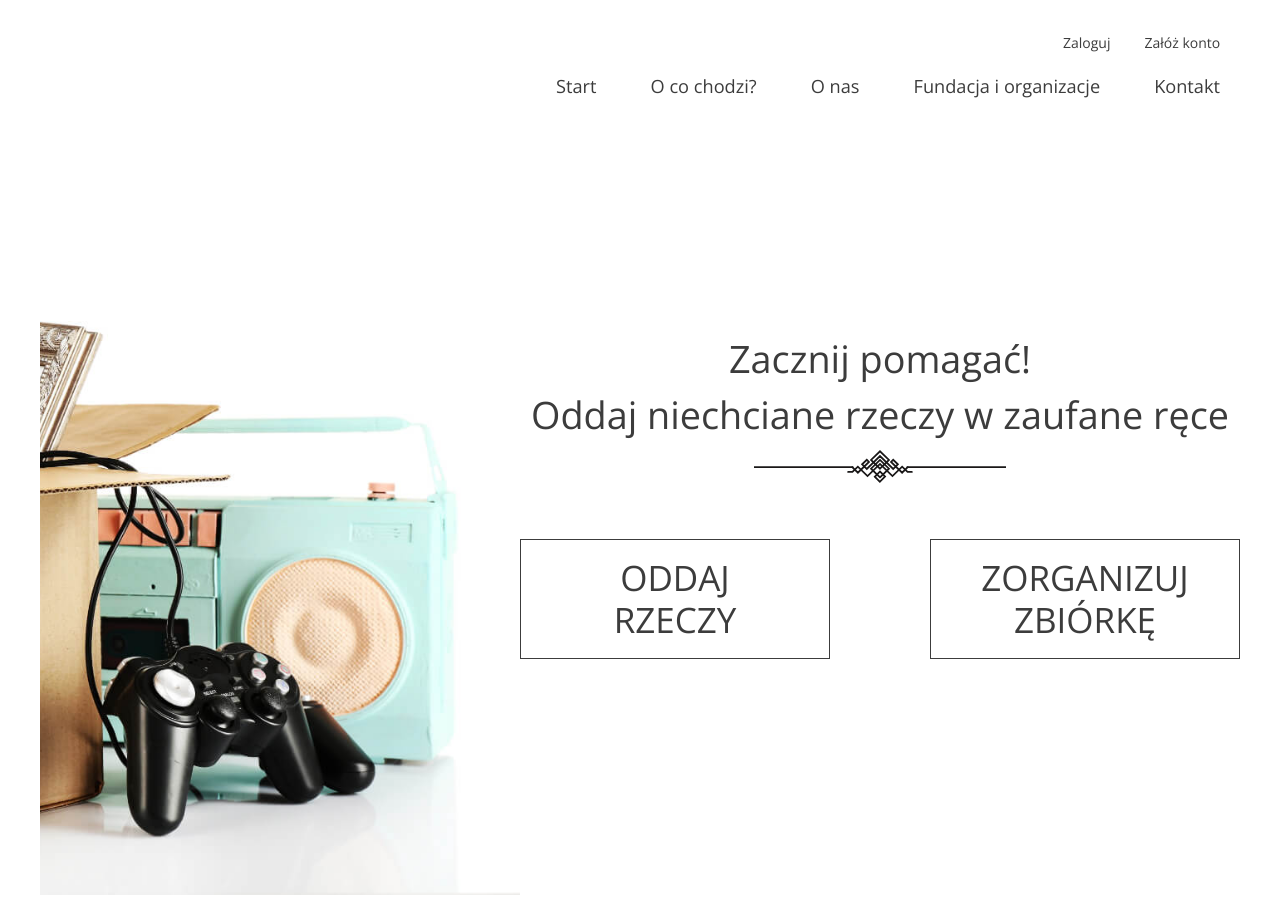
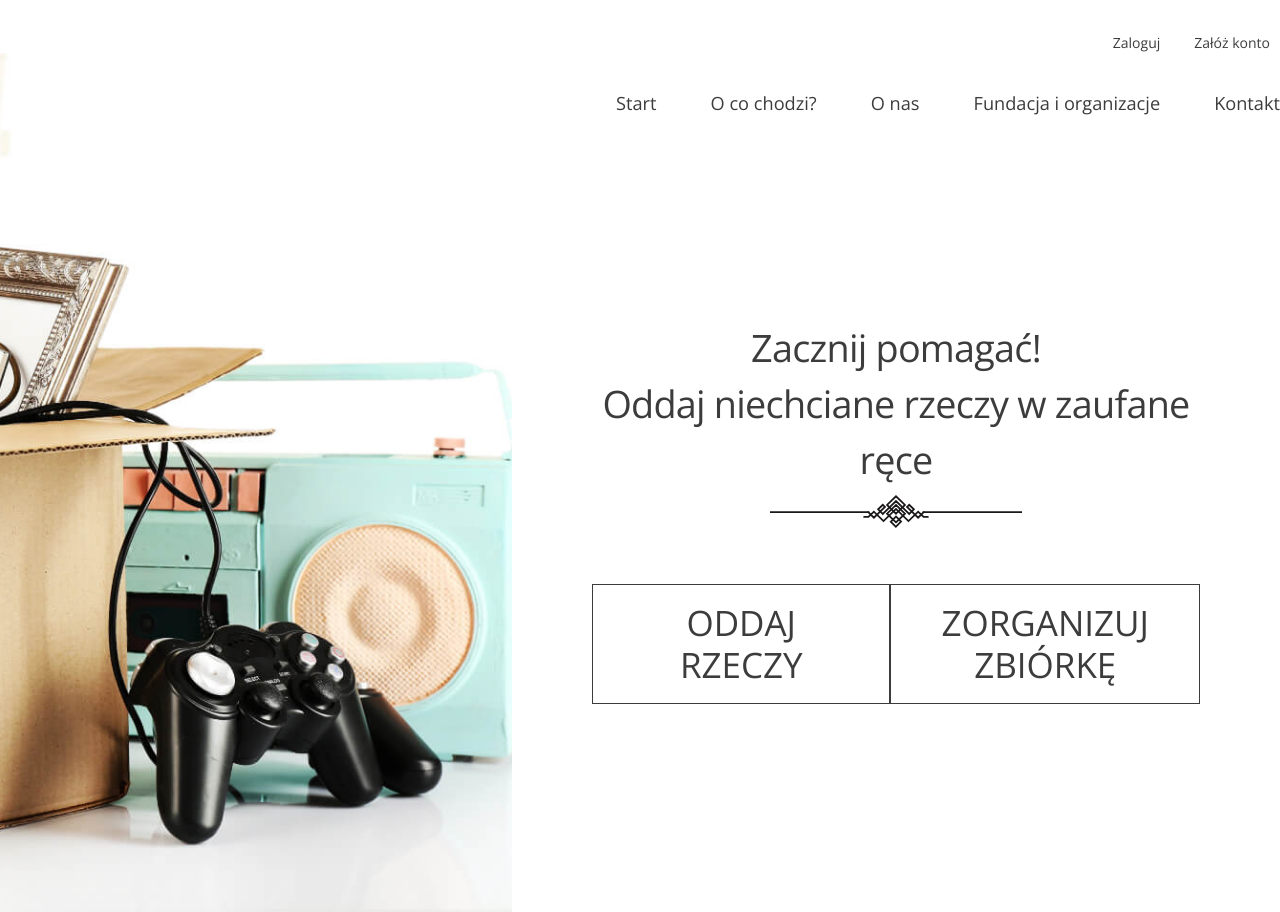
Before and after one commit to Fuksiaczek/CL_PortfolioLab_01, a React (Create React App) app: page / in a window 1280 px wide. Built offline with nearby package versions, Linux system fonts and the light colour scheme.

Commit message:
new branch - max_width_testing

```diff
--- a/src/components/home/HomeMainSection.js
+++ b/src/components/home/HomeMainSection.js
@@ -13,9 +13,7 @@ class HomeMainSection extends Component
                 <section className="section-main">
                     <div className="container">
                         <div className="main">
-                            <div className="main-background">
-
-                            </div>
+                            <div className="main-background"/>
                             <div className="main-info">
                                 <div className="main-info-text">
                                     <h2>Zacznij pomagać!</h2>
--- a/src/scss/home/_home.scss
+++ b/src/scss/home/_home.scss
@@ -6,27 +6,29 @@
   display: flex;
   width: 100%;
   height: 800px;
+  position: relative;
 
   .main-background
   {
     //position: relative;
     display: flex;
     height: inherit;
-    flex: 2 1 0;
-    background: url("../../assets/Home-Hero-Image.jpg") no-repeat right/cover;
+    width: 40%;
+    //background: url("../../assets/Home-Hero-Image.jpg") no-repeat right/cover;
   }
 
-  //.help-start-background::before
-  //{
-  //  content: "";
-  //  display: flex;
-  //  background: url("../../assets/Home-Hero-Image.jpg") no-repeat right/cover;
-  //  //background-position: bottom left;
-  //  position: absolute;
-  //  height: 100%;
-  //  width: 100%;
-  //
-  //}
+  .main-background::after
+  {
+    content: "";
+    display: flex;
+    height: 115%;
+    width: 87%;
+    background: url("../../assets/Home-Hero-Image.jpg") no-repeat bottom/cover;
+    position: absolute;
+    bottom: 0;
+    right: 60%;
+
+  }
 
   .main-info
   {
@@ -35,7 +37,8 @@
     justify-content: center;
     align-items: center;
     flex-direction: column;
-    flex: 3 1 0;
+    width: 60%;
+    padding: 80px;
 
     .main-info-text
     {
@@ -44,6 +47,7 @@
       align-items: center;
       flex-direction: column;
       text-align: center;
+      letter-spacing: -0.76px;
     }
 
     .main-info-img
--- a/src/scss/home/_navigation.scss
+++ b/src/scss/home/_navigation.scss
@@ -39,28 +39,10 @@
   }
 }
 
-.nav-main
-{
-  font-size: 1.3rem;
-
-  li
-  {
-    padding-left: 1rem;
-
-    a
-    {
-      padding: 9px 20px;
-    }
-    a:hover
-    {
-      border: 1px solid $color-font;
-    }
-  }
-}
-
 .nav-log-reg
 {
-  padding: 2.6rem 0.7rem 1.9rem 0;
+  padding: 2.6rem 0.7rem 3.1rem 0;
+  margin-right: -0.7rem;
   font-size: 1rem;
 
   li
@@ -78,3 +60,23 @@
     }
   }
 }
+
+.nav-main
+{
+  font-size: 1.3rem;
+  margin-right: -20px;
+
+  li
+  {
+    padding-left: 1rem;
+
+    a
+    {
+      padding: 9px 20px;
+    }
+    a:hover
+    {
+      border: 1px solid $color-font;
+    }
+  }
+}
--- a/src/scss/settings/_base.scss
+++ b/src/scss/settings/_base.scss
@@ -14,7 +14,7 @@ body {
 }
 
 .container {
-  max-width: 1200px;
+  max-width: 1400px;
   margin: 0 auto;
   position: relative;
 }
```
